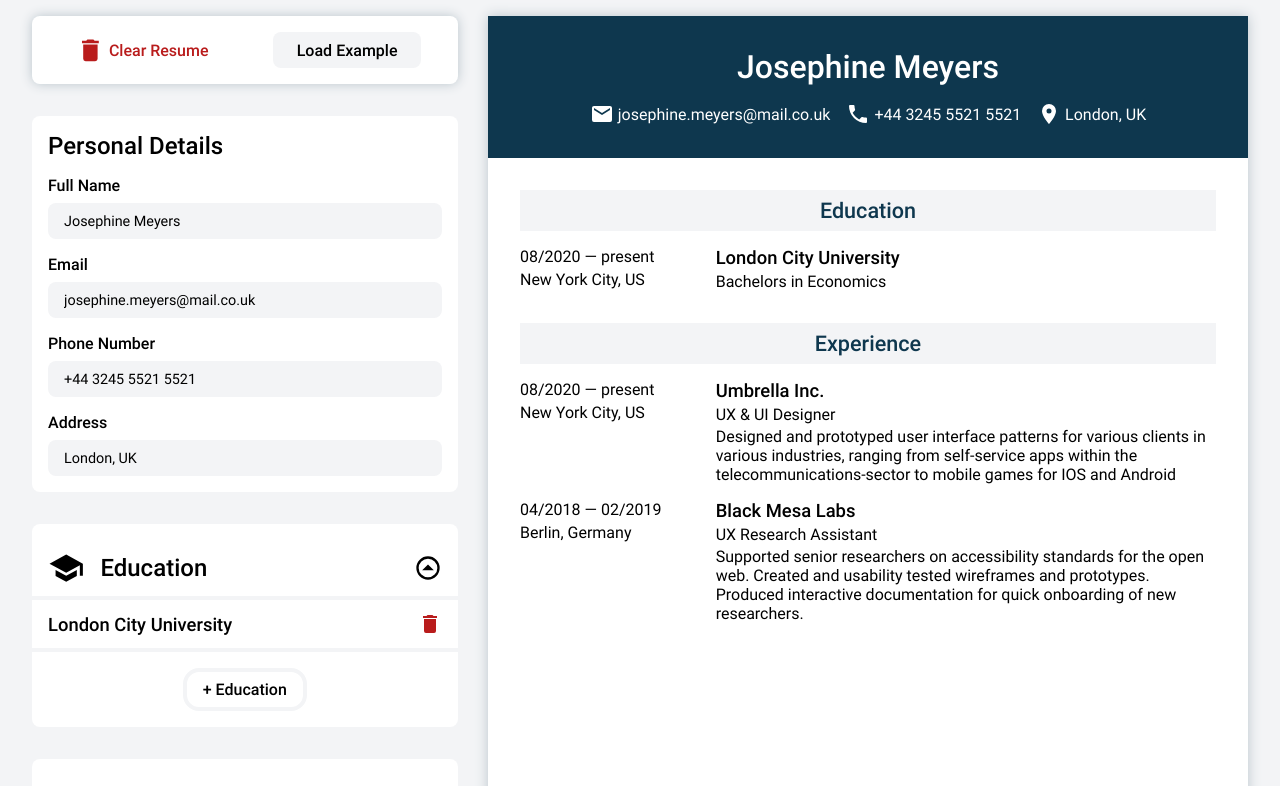
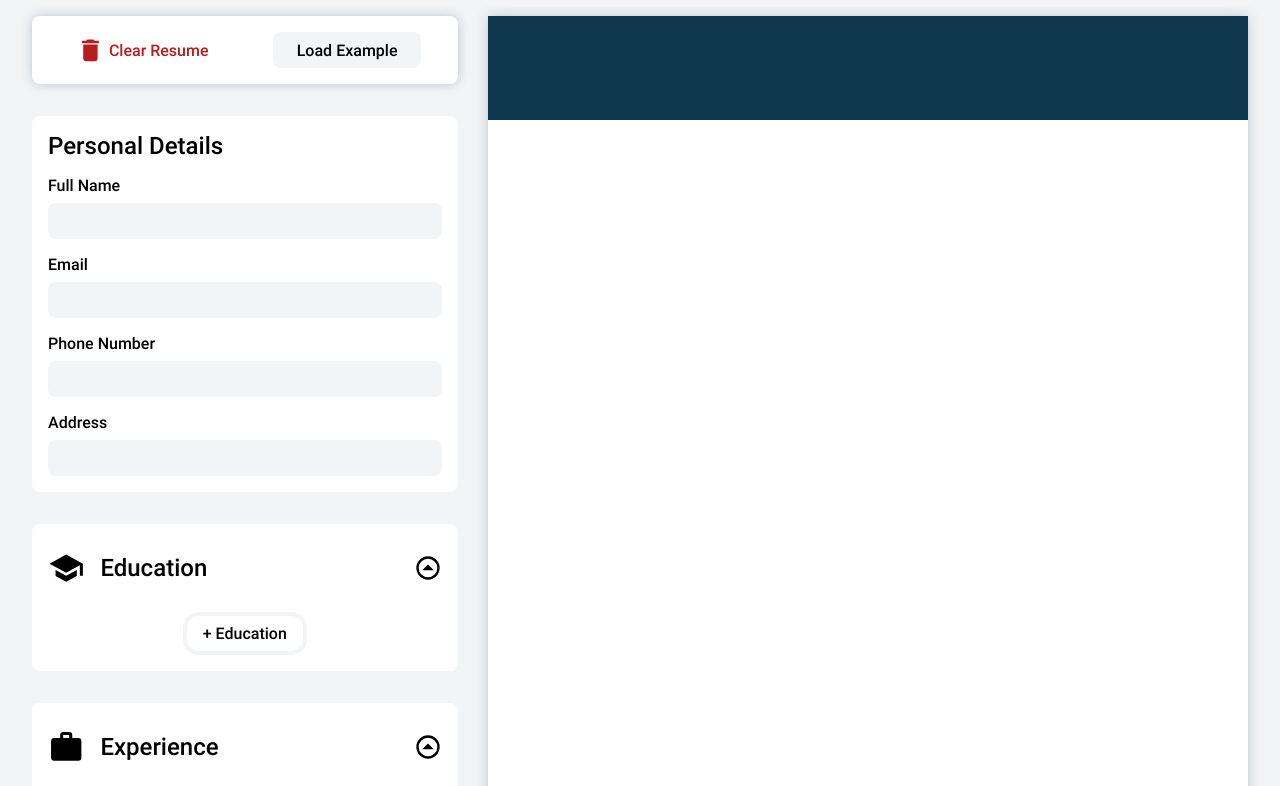
Before and after one commit to yppelu/odin-cv-application, a React (Vite) app: page / in a window 1280 px wide. Shown: the top 786 px of the page. Built offline with nearby package versions, Linux system fonts and the light colour scheme.

Commit message:
Make initial resume empty

```diff
--- a/src/App.jsx
+++ b/src/App.jsx
@@ -1,13 +1,12 @@
 import { useState } from 'react';
 
 import emptyData from './helpers/empty-data.js';
-import exampleData from './helpers/example-data.js';
 
 import Editor from './components/editor/Editor.jsx';
 import Resume from './components/resume/Resume.jsx';
 
 function App() {
-  const [person, setPerson] = useState(exampleData);
+  const [person, setPerson] = useState(emptyData);
 
   return (
     <>
```
